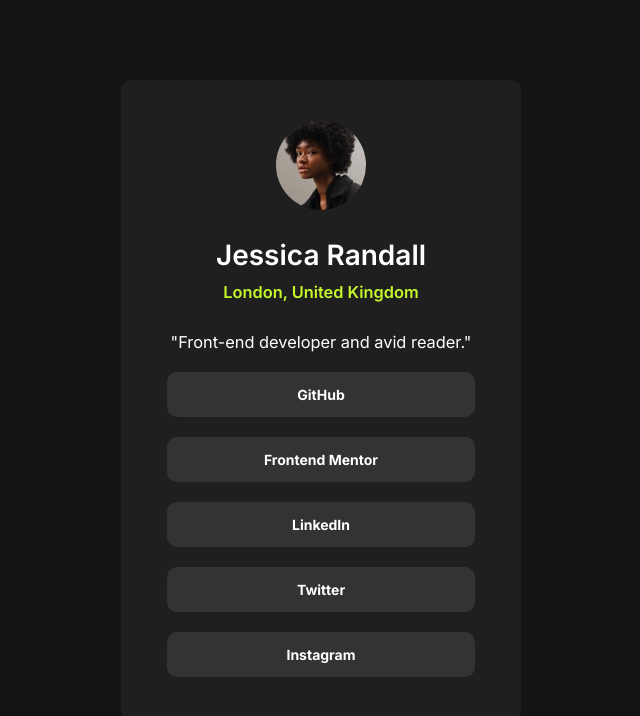
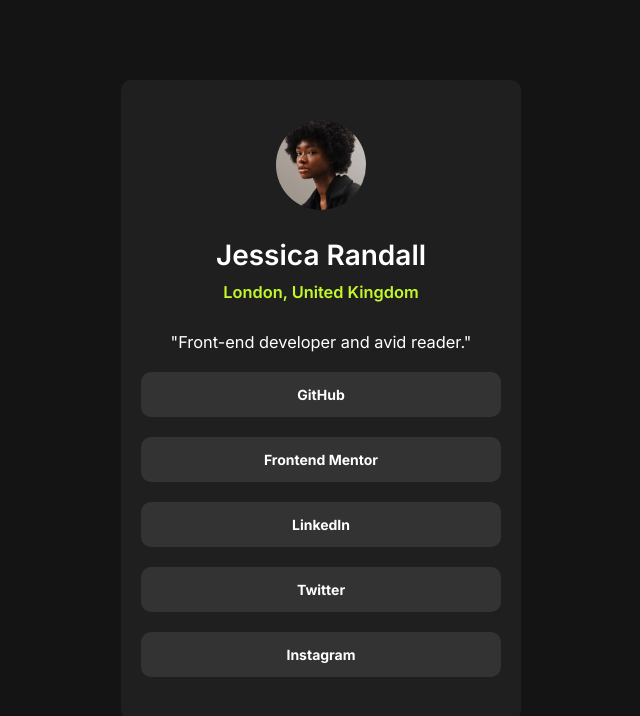
Before and after one commit to vai-04/Sneaky-Links, a plain HTML site: page index.html in a window 1280 px wide. Shown: the whole page, without its empty margins (319-959 px from the left). Drawn offline with Linux system fonts and the light colour scheme.

Commit message:
'vh' and 'vw' were making it distorted it on Front-end Mentor

```diff
--- a/space.css
+++ b/space.css
@@ -20,7 +20,7 @@
 
 .link{
     background:hsl(0,0%,20%);
-    width:24vw;
+    width:360px;
     height:45px;
     border-radius:10px;
     color:white;
```
